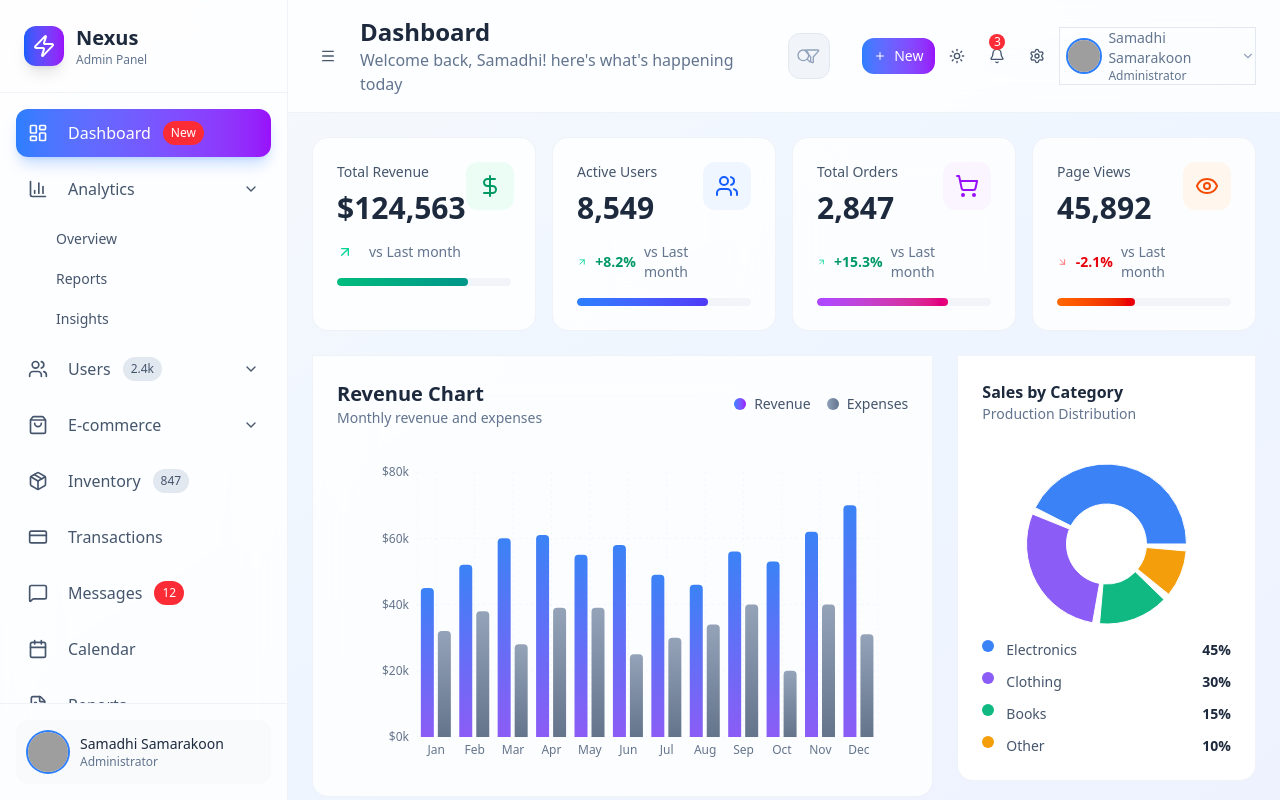
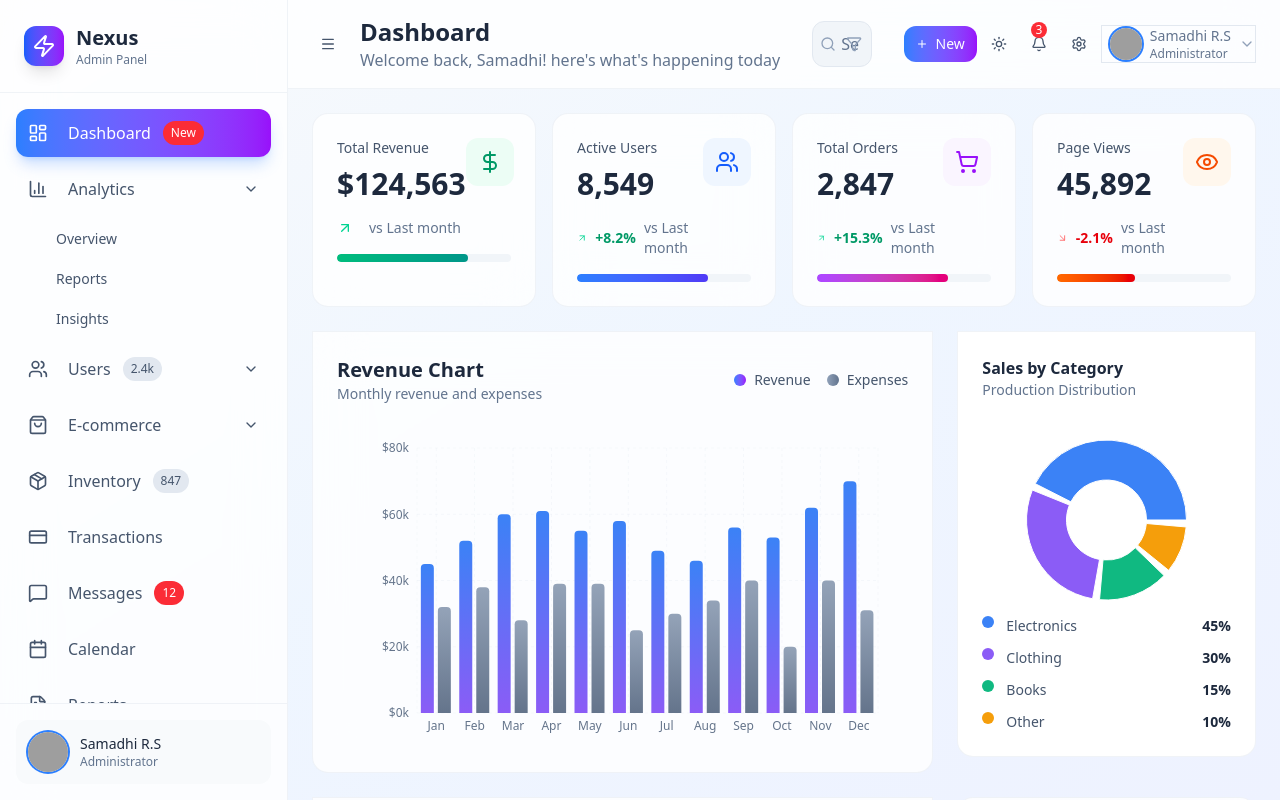
Before and after one commit to samadhirs/Admin-Dashboard, a React (Vite) app: page / in a window 1280 px wide. Built offline with nearby package versions, Linux system fonts and the light colour scheme; grey boxes are pictures that could not be loaded.

Commit message:
Header.jsx updated

```diff
--- a/src/components/Layout/Header.jsx
+++ b/src/components/Layout/Header.jsx
@@ -84,7 +84,7 @@ function Header({ sidebarCollapesed, onToggleSidebar }) {
             />
           <div className="hidden md:block">
           <p className="text-sm font-medium text-slate-500 dark:text-slate-400">
-            Samadhi Samarakoon
+            Samadhi R.S
           </p>
           <p className="text-xs text-slate-500 dark:text-slate-400">
             Administrator
--- a/src/components/Layout/Sidebar.jsx
+++ b/src/components/Layout/Sidebar.jsx
@@ -218,7 +218,7 @@ function Sidebar({collapsed, onToggle, currentPage, onPageChange}) {
           <div className="flex-1 min-w-0">
             <div className="flex-1 min-w-0">
               <p className="text-sm font-medium text-slate-800 dark:text-white truncate">
-                Samadhi Samarakoon
+                Samadhi R.S
               </p>
               <p className="text-xs text-slate-500 dark:text-slate-400 truncate">
                 Administrator
```
